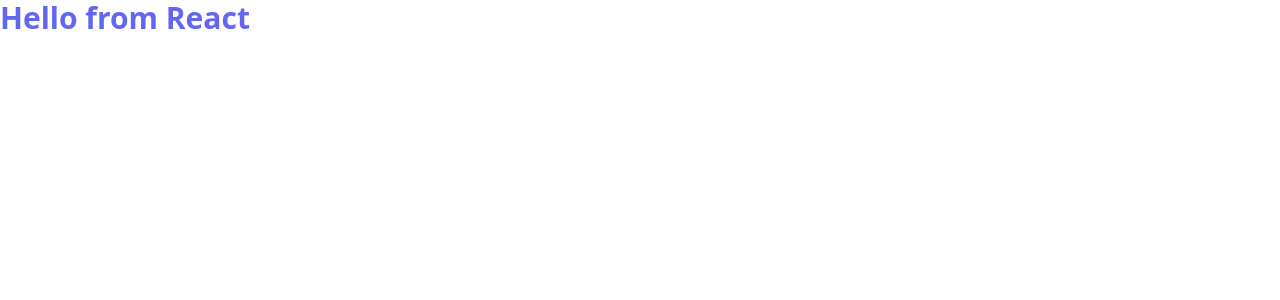
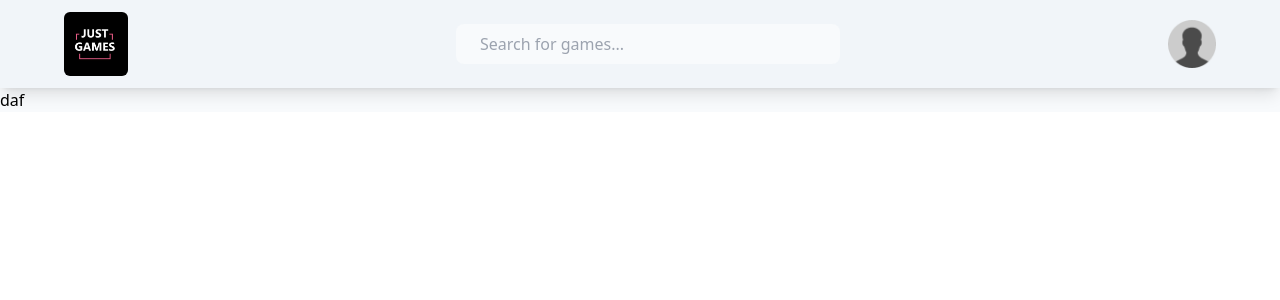
Before and after one commit to iMuhammad3/games-arcade, a React (Vite) app: page / in a window 1280 px wide. Shown: the top 300 px of the page. Built offline with nearby package versions, Linux system fonts and the light colour scheme.

Commit message:
add header component

```diff
--- a/src/App.jsx
+++ b/src/App.jsx
@@ -1,7 +1,10 @@
+import Header from "./components/Header"
+
 function App() {
   return (
-    <div>
-      <h1 className="text-indigo-500 font-bold text-3xl">Hello from React</h1>
+    <div className="bg-slate-50 dark:bg-slate-900 dark:text-slate-50">
+      <Header />
+      daf
     </div>
   )
 }
--- /dev/null
+++ b/src/components/Header.jsx
@@ -0,0 +1,15 @@
+
+
+function Header(){
+    return (
+        <header className="flex items-center justify-between bg-slate-100 dark:bg-slate-800 py-3 px-10 md:px-16 w-full shadow-lg">
+            <img className="w-16 rounded-md aspect-square cursor-pointer" src="./src/assets/just-games.jpeg" alt="" />
+            <input className="bg-slate-50 dark:bg-slate-700 dark:text-slate-50 md:w-96 px-6 py-2 rounded-lg outline-none" type="text" placeholder="Search for games..." />
+            <div className="w-12 rounded-full cursor-pointer">
+                <img src="./src/assets/blank-profile.png" alt="" />
+            </div>
+        </header>
+    )
+}
+
+export default Header
```
Also changed, not shown: src/assets/blank-profile.png (added), src/assets/just-games.jpeg (added).
